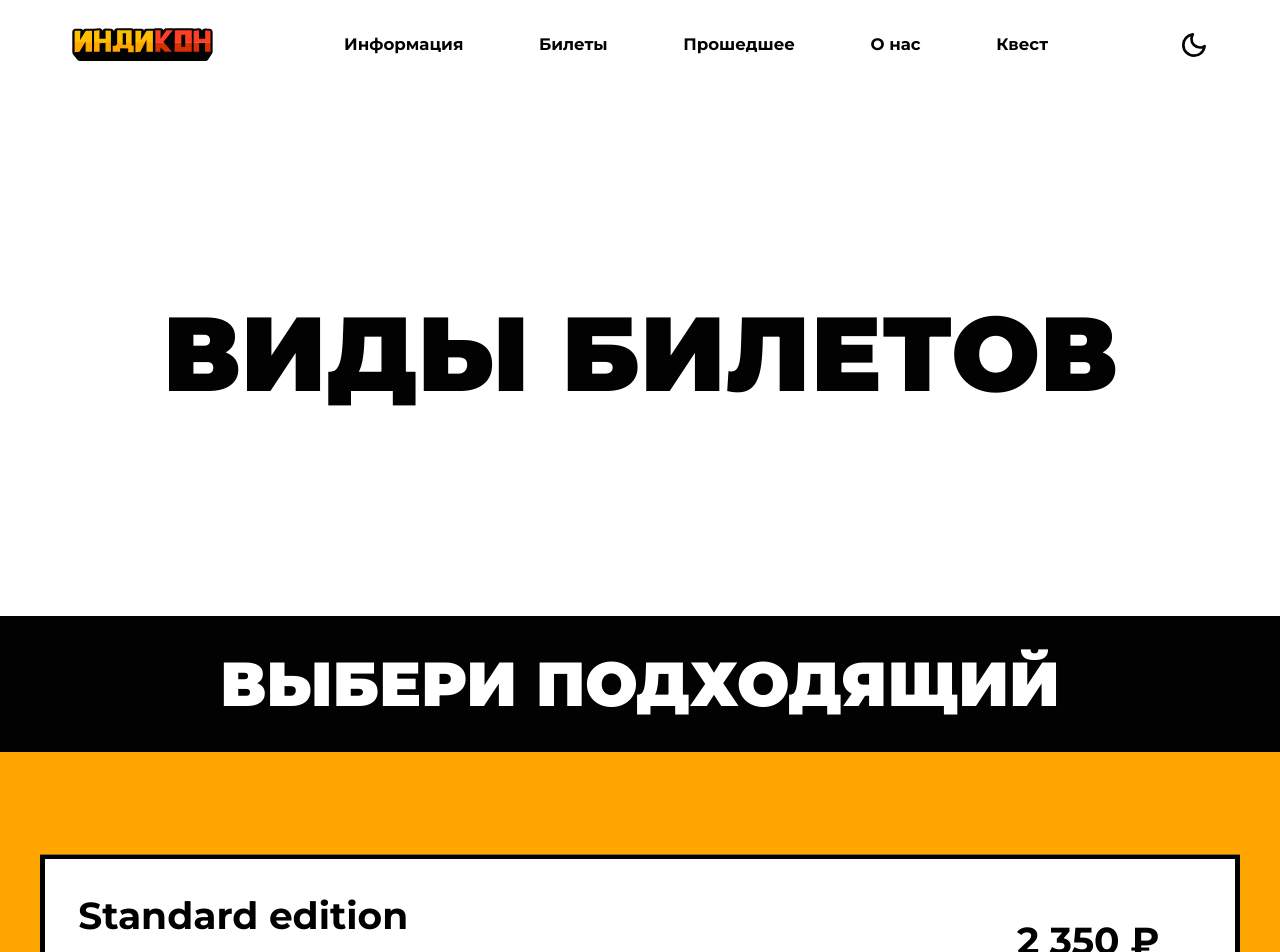
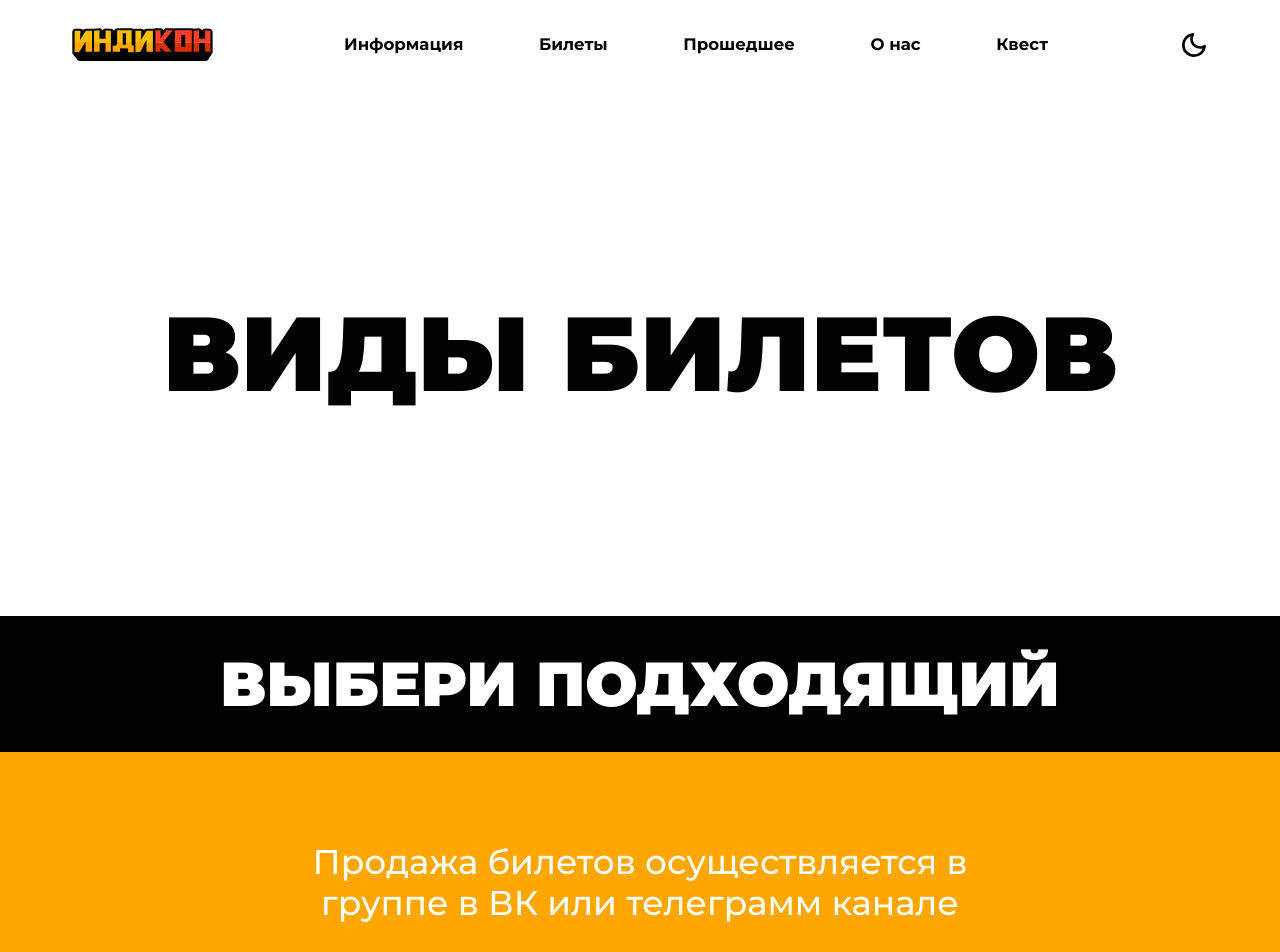
Before and after one commit to MixelTeWork/indiecon, a SvelteKit app: page /tickets in a window 1280 px wide. Shown: the top 952 px of the page. Built offline with nearby package versions, Linux system fonts and the light colour scheme; no server answers.

Commit message:
update tickets page content

```diff
--- a/src/routes/tickets/+page.svelte
+++ b/src/routes/tickets/+page.svelte
@@ -4,6 +4,9 @@
 
 <h1 class="h1">Виды билетов</h1>
 <h2 class="heading h3">Выбери подходящий</h2>
+<div class="text">
+	<p class="">Продажа билетов осуществляется в группе в ВК или телеграмм канале</p>
+</div>
 <Tickets />
 
 <style>
@@ -27,4 +30,17 @@
 		text-transform: uppercase;
 		padding: 0.5em 0;
 	}
+
+	.text {
+		padding: clamp(2.5rem, 1.1rem + 5.6vw, 6rem) 4em 0 4em;
+		background-color: var(--theme-accent-bg);
+		color: var(--theme-accent-text);
+		transition: var(--theme-transition);
+	}
+	.text p {
+		font-size: clamp(1.375rem, 1.025rem + 1.4vw, 2.25rem);
+		max-width: 725px;
+		margin: auto;
+		text-align: center;
+	}
 </style>
```
